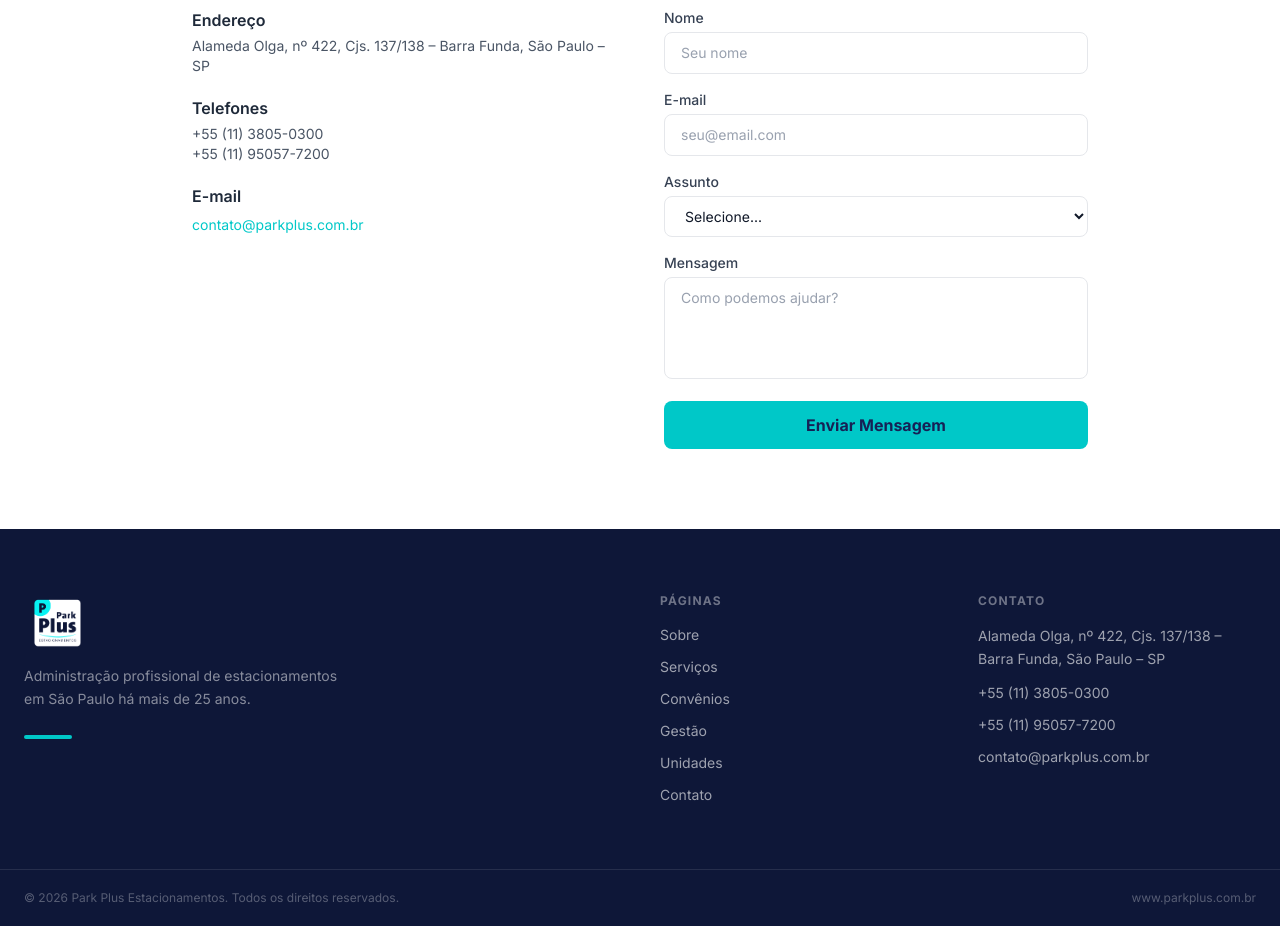
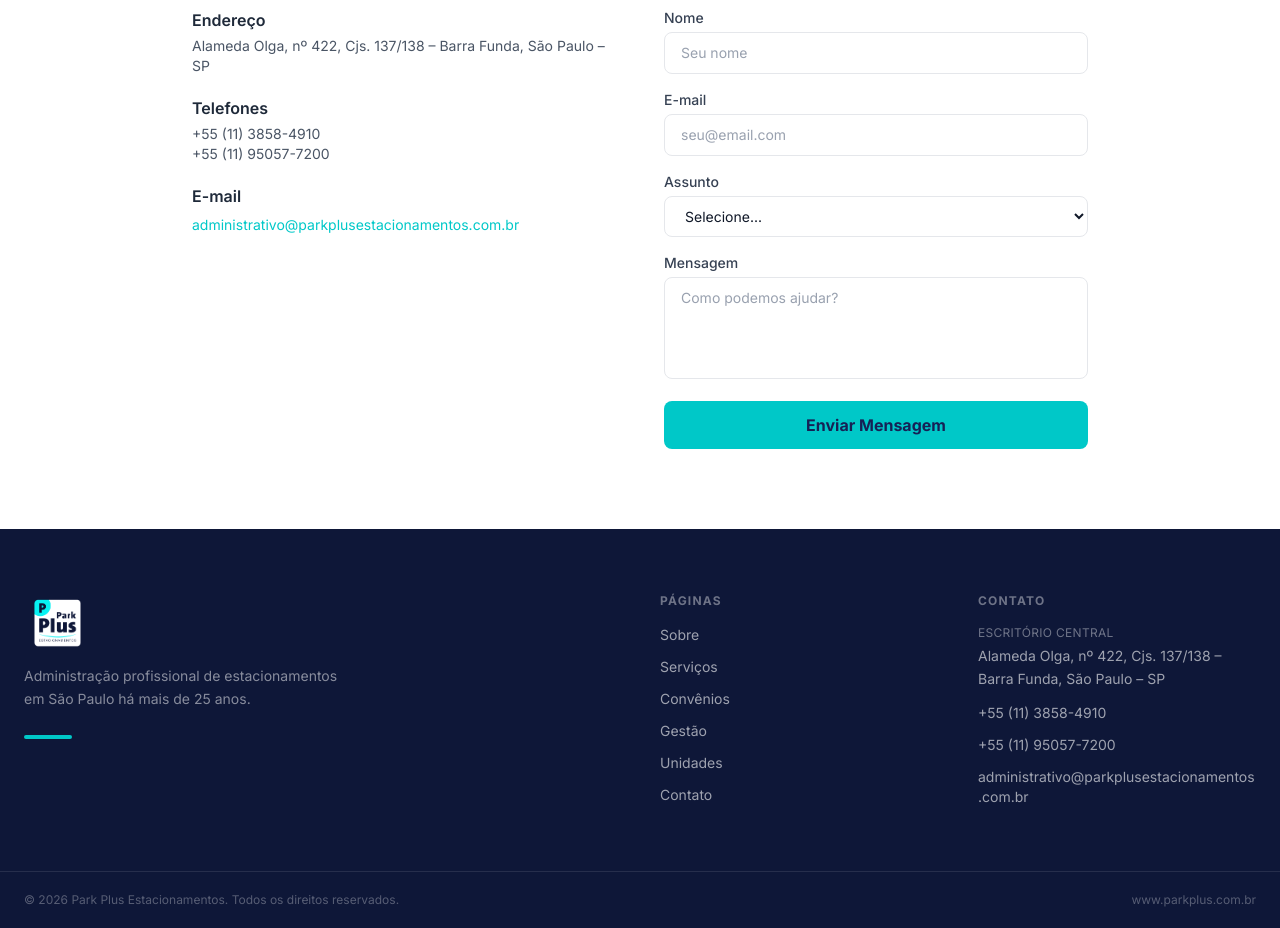
Before and after one commit to kailynmei/projeto-parkplus, a React (Vite) app: page /contato in a window 1280 px wide. Shown: the part 480-1408 px from the top of the page. Built offline with nearby package versions, Linux system fonts and the light colour scheme.

Commit message:
ajustes de dados e formatacao

```diff
--- a/src/App.jsx
+++ b/src/App.jsx
@@ -3,6 +3,7 @@
 import { useDarkMode } from './hooks/useDarkMode'
 import Header from './components/Header'
 import Footer from './components/Footer'
+import BackToTop from './components/BackToTop'
 import Home from './pages/Home'
 import Sobre from './pages/Sobre'
 import Servicos from './pages/Servicos'
@@ -29,6 +30,7 @@
             <Route path="/contato" element={<Contato />} />
           </Routes>
           <Footer />
+          <BackToTop />
         </div>
       </BrowserRouter>
     </ThemeContext.Provider>
--- /dev/null
+++ b/src/components/BackToTop.jsx
@@ -0,0 +1,43 @@
+import { useState, useEffect } from 'react'
+import { AnimatePresence, motion } from 'framer-motion'
+
+function ArrowUpIcon() {
+  return (
+    <svg viewBox="0 0 24 24" className="w-5 h-5" fill="none" stroke="currentColor" strokeWidth={2.5} strokeLinecap="round" strokeLinejoin="round">
+      <line x1="12" y1="19" x2="12" y2="5" />
+      <polyline points="5 12 12 5 19 12" />
+    </svg>
+  )
+}
+
+export default function BackToTop() {
+  const [visible, setVisible] = useState(false)
+
+  useEffect(() => {
+    const onScroll = () => setVisible(window.scrollY > 400)
+    window.addEventListener('scroll', onScroll)
+    return () => window.removeEventListener('scroll', onScroll)
+  }, [])
+
+  const scrollToTop = () => {
+    window.scrollTo({ top: 0, behavior: 'smooth' })
+  }
+
+  return (
+    <AnimatePresence>
+      {visible && (
+        <motion.button
+          initial={{ opacity: 0, y: 16 }}
+          animate={{ opacity: 1, y: 0 }}
+          exit={{ opacity: 0, y: 16 }}
+          transition={{ duration: 0.2 }}
+          onClick={scrollToTop}
+          aria-label="Voltar ao topo"
+          className="fixed bottom-6 right-6 z-40 bg-brand-cyan text-brand-navy p-3 rounded-full shadow-lg hover:bg-brand-cyan-dark transition-colors"
+        >
+          <ArrowUpIcon />
+        </motion.button>
+      )}
+    </AnimatePresence>
+  )
+}
--- a/src/components/Footer.jsx
+++ b/src/components/Footer.jsx
@@ -37,13 +37,18 @@
         <div>
           <p className="font-bold text-xs uppercase tracking-widest text-white/40 mb-4">Contato</p>
           <ul className="flex flex-col gap-3 text-sm text-white/60">
-            <li className="leading-relaxed">{empresa.endereco}</li>
+            <li className="leading-relaxed">
+              <span className="block text-white/40 text-xs uppercase tracking-wide mb-1">
+                {empresa.enderecoLabel}
+              </span>
+              {empresa.endereco}
+            </li>
             {empresa.telefones.map((tel) => (
               <li key={tel}>
                 <a href={`tel:${tel}`} className="hover:text-brand-cyan transition-colors">{tel}</a>
               </li>
             ))}
-            <li>
+            <li className="break-words">
               <a href={`mailto:${empresa.email}`} className="hover:text-brand-cyan transition-colors">
                 {empresa.email}
               </a>
--- a/src/data/conteudo.js
+++ b/src/data/conteudo.js
@@ -1,9 +1,10 @@
 export const empresa = {
   nome: 'Park Plus Estacionamentos',
   fundacao: 1998,
-  email: 'contato@parkplus.com.br',
-  telefones: ['+55 (11) 3805-0300', '+55 (11) 95057-7200'],
+  email: 'administrativo@parkplusestacionamentos.com.br',
+  telefones: ['+55 (11) 3858-4910', '+55 (11) 95057-7200'],
   endereco: 'Alameda Olga, nº 422, Cjs. 137/138 – Barra Funda, São Paulo – SP',
+  enderecoLabel: 'Escritório Central',
   redesSociais: {
     instagram: '',
     facebook: '',
```
